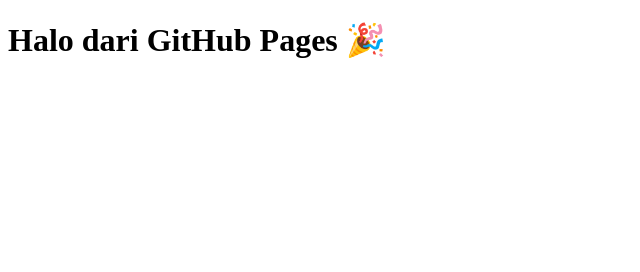
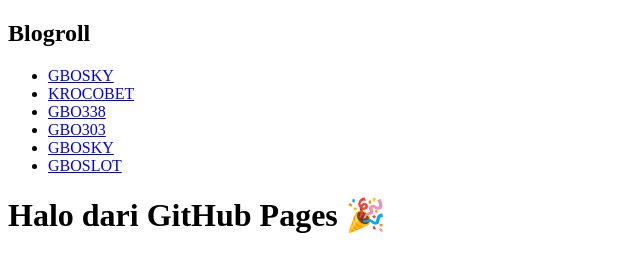
Before and after one commit to bungeshea/bungeshea.github.io, a plain HTML site: page index.html in a window 1280 px wide. Shown: the whole page, without its empty margins (0-640 px from the left). Drawn offline with Linux system fonts and the light colour scheme.

Commit message:
Update index.html

```diff
--- a/index.html
+++ b/index.html
@@ -1,3 +1,13 @@
 <!doctype html>
 <html><head><meta charset="utf-8"><title>acmd</title></head>
+  <h2>Blogroll</h2>
+<ul>
+  <li><a href="https://mcprod.larsonjewelers.com/" target="_blank">GBOSKY</a></li>
+  <li><a href="http://staging.kika.at/" target="_blank">KROCOBET</a></li>
+  <li><a href="https://mcprod-dealers.madico.com/" target="_blank">GBO338</a></li>
+  <li><a href="http://pickup.elpolloloco.com/" target="_blank">GBO303</a></li>
+  <li><a href="http://preview.shannons.com.au/" target="_blank">GBOSKY</a></li>
+  <li><a href="http://mcprod.sbdesignsquare.com/" target="_blank">GBOSLOT</a></li>
+</ul>
+
 <body><h1>Halo dari GitHub Pages 🎉</h1></body></html>
```
